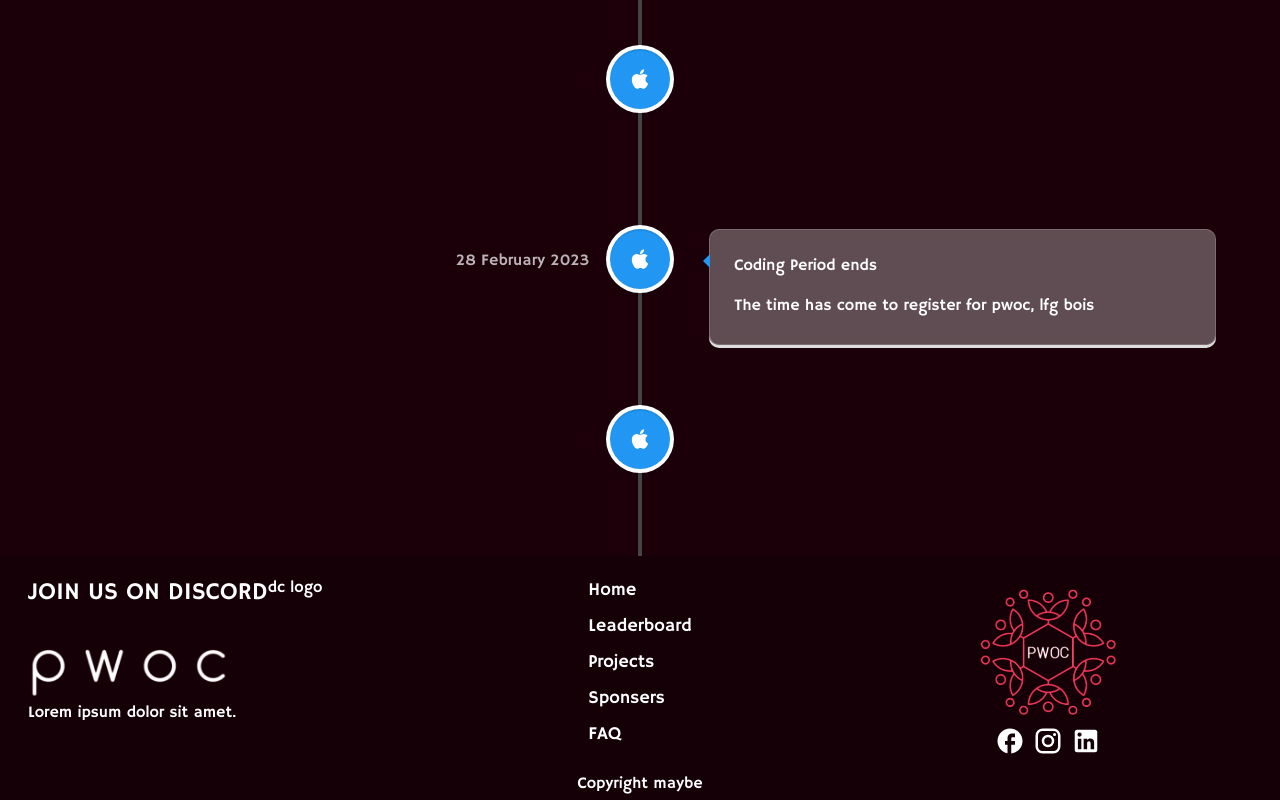
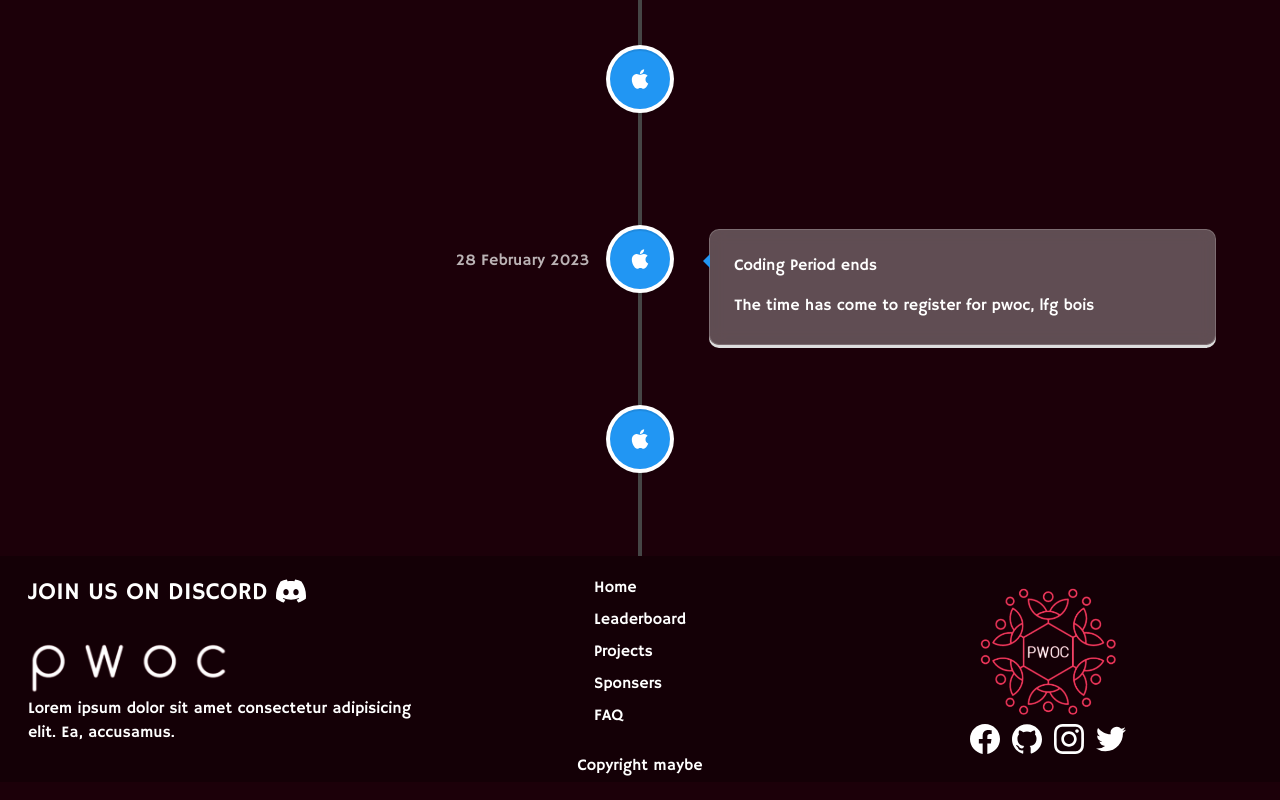
Before and after one commit to PEC-CSS/PWoC, a Next.js app: page / in a window 1280 px wide. Shown: the part 843-1643 px from the top of the page. Built offline with nearby package versions, Linux system fonts and the light colour scheme.

Commit message:
footer done

```diff
--- a/components/Footer.tsx
+++ b/components/Footer.tsx
@@ -5,45 +5,69 @@ import pwoc_text_logo from "./../public/assets/logo/pwoc_text.png";
 import FacebookRoundedIcon from '@mui/icons-material/FacebookRounded';
 import InstagramIcon from '@mui/icons-material/Instagram';
 import LinkedInIcon from '@mui/icons-material/LinkedIn';
+import { SiDiscord, SiFacebook, SiInstagram, SiGithub, SiTwitter } from 'react-icons/si';
+import { IconContext } from "react-icons/lib";
 
 export const Footer = () => {
     return (
-        <div className="bg-[#140006] grid grid-cols-3 md:px-7 sm:px-1 md:pt-5 sm:pt-2 pb-1 items-stretch">
-            <div className="grid grid-cols-1 justify-center">
-                <div className="flex">
-                    <div className="text-2xl uppercase">Join us on discord</div>
-                    <div>dc logo</div>
+        <div className="bg-[#140006] grid grid-cols-1 md:grid-cols-3 md:px-7 px-2 md:pt-5 sm:pt-2 pb-1 space-y-4 md:space-y-0">
+            <div className="grid grid-cols-1">
+                <div className="flex justify-center md:justify-start space-x-2">
+                    <div className={`text-2xl md:text-[1.3rem] lg:text-2xl uppercase`}>Join us on discord</div>
+                    <IconContext.Provider value={{ className: "hover:text-[#6370f4] text-[30px]" }}>
+                        <Link href="/faq">
+                            <SiDiscord />
+                        </Link>
+                    </IconContext.Provider>
+
                 </div>
 
-                <div className="flex flex-col">
+                <div className="flex flex-col justify-center">
                     <div>
-                        <Image src={pwoc_text_logo} alt="text logo" height={70} width={200} />
+                        <Image src={pwoc_text_logo} alt="text logo" className="w-[150px] h-[46px] md:h-[62.6px] md:w-[200px] mx-auto md:mx-0" />
                     </div>
-                    <div>Lorem ipsum dolor sit amet.</div>
+                    <div className="text-center md:text-left">Lorem ipsum dolor sit amet consectetur adipisicing elit. Ea, accusamus.</div>
                 </div>
             </div>
 
             <div className="flex justify-center align-middle">
                 <div className="flex flex-col margin-auto">
-                    <Link href="/" className="hover:text-sky-500 hover:underline hover:underline-offset-2 md:mb-2 transition text-lg hover:font-bold">Home</Link>
-                    <Link href="leaderboard" className="hover:text-sky-500 hover:underline hover:underline-offset-2 md:mb-2 sm:mb-0 transition text-lg">Leaderboard</Link>
-                    <Link href="/projects" className="hover:text-sky-500 hover:underline hover:underline-offset-2 md:mb-2 sm:mb-0 transition text-lg">Projects</Link>
-                    <Link href="/sponsers" className="hover:text-sky-500 hover:underline hover:underline-offset-2 md:mb-2 sm:mb-0 transition text-lg">Sponsers</Link>
-                    <Link href="/faq" className="hover:text-sky-500 hover:underline hover:underline-offset-2 md:mb-2 sm:mb-0 transition text-lg">FAQ</Link>
+                    <Link href="/" className="hover:text-sky-500 hover:underline hover:underline-offset-2 md:mb-2 transition text-md font-extralight hover:font-semibold">Home</Link>
+                    <Link href="leaderboard" className="hover:text-sky-500 hover:underline hover:underline-offset-2 md:mb-2 sm:mb-0 transition text-md font-extralight hover:font-semibold">Leaderboard</Link>
+                    <Link href="/projects" className="hover:text-sky-500 hover:underline hover:underline-offset-2 md:mb-2 sm:mb-0 transition text-md font-extralight hover:font-semibold">Projects</Link>
+                    <Link href="/sponsers" className="hover:text-sky-500 hover:underline hover:underline-offset-2 md:mb-2 sm:mb-0 transition text-md font-extralight hover:font-semibold">Sponsers</Link>
+                    <Link href="/faq" className="hover:text-sky-500 hover:underline hover:underline-offset-2 md:mb-2 sm:mb-0 transition text-md font-extralight hover:font-semibold">FAQ</Link>
                 </div>
             </div>
 
             <div className="flex flex-col justify-around">
-                <Image src={logo} alt="pwoc logo" width={150} height={150} className="self-center" />
+                <Image src={logo} alt="pwoc logo" width={150} height={150} className="self-center hidden sm:block" />
                 <div className="flex justify-center">
-                    <FacebookRoundedIcon  sx={{fontSize: '30px', mx: '4px' }}/>
-                    <InstagramIcon sx={{fontSize: '30px', mx: '4px' }} />
-                    <LinkedInIcon  sx={{fontSize: '30px', mx: '4px' }}/>
-                    {/* <LinkedInIcon  sx={{fontSize: '30px', mx: '4px' }}/> */}
+
+                    <IconContext.Provider value={{ size: '30px', className: "hover:text-[#1977f3] mx-[6px]" }}>
+                        <Link href="/faq">
+                            <SiFacebook />
+                        </Link>
+                    </IconContext.Provider>
+                    <IconContext.Provider value={{ size: '30px', className: "hover:text-[#b9bbbd] mx-[6px]" }}>
+                        <Link href="/faq">
+                            <SiGithub />
+                        </Link>
+                    </IconContext.Provider>
+                    <IconContext.Provider value={{ size: '30px', className: "mx-[6px] hover:text-[#af3688]" }}>
+                        <Link href="/faq">
+                            <SiInstagram />
+                        </Link>
+                    </IconContext.Provider>
+                    <IconContext.Provider value={{ size: '30px', className: "hover:text-[#1c9cf1] mx-[6px]" }}>
+                        <Link href="/faq">
+                            <SiTwitter />
+                        </Link>
+                    </IconContext.Provider>
                 </div>
             </div>
 
-            <div className="text-center md:mt-4 sm:mt-1 col-span-3">
+            <div className="text-center md:mt-[30px] sm:mt-[5px] md:col-span-3">
                 Copyright maybe
             </div>
         </div>
--- a/components/layout/PageLayout.tsx
+++ b/components/layout/PageLayout.tsx
@@ -19,10 +19,10 @@ function PageLayout({ title = "PWOC | PEC winter of code", children, description
             </Head>
             <Navbar />
             <Snowfall
-                snowflakeCount={200}
+                snowflakeCount={150}
                 style={{
                     zIndex: -1,
-                    position: "fixed"
+                    position: "fixed",
                 }}/>
 
             {children}
```
